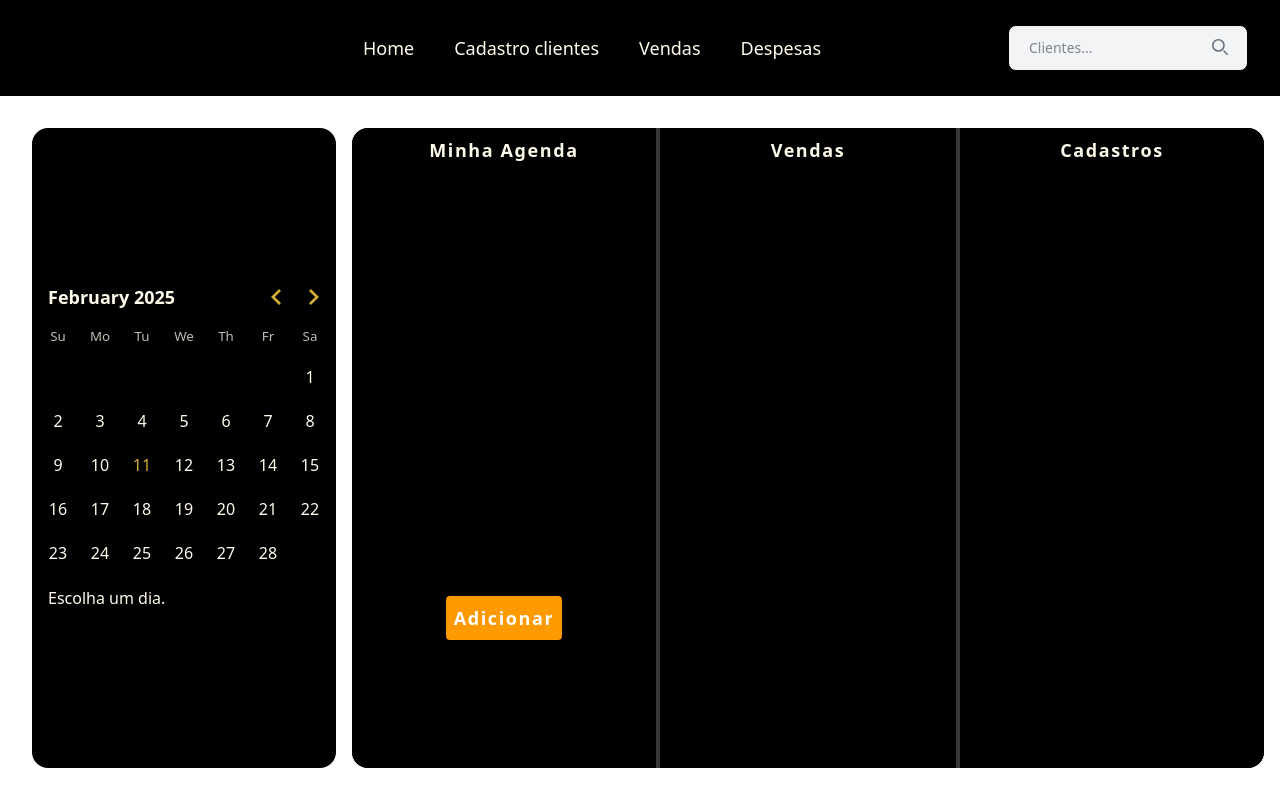
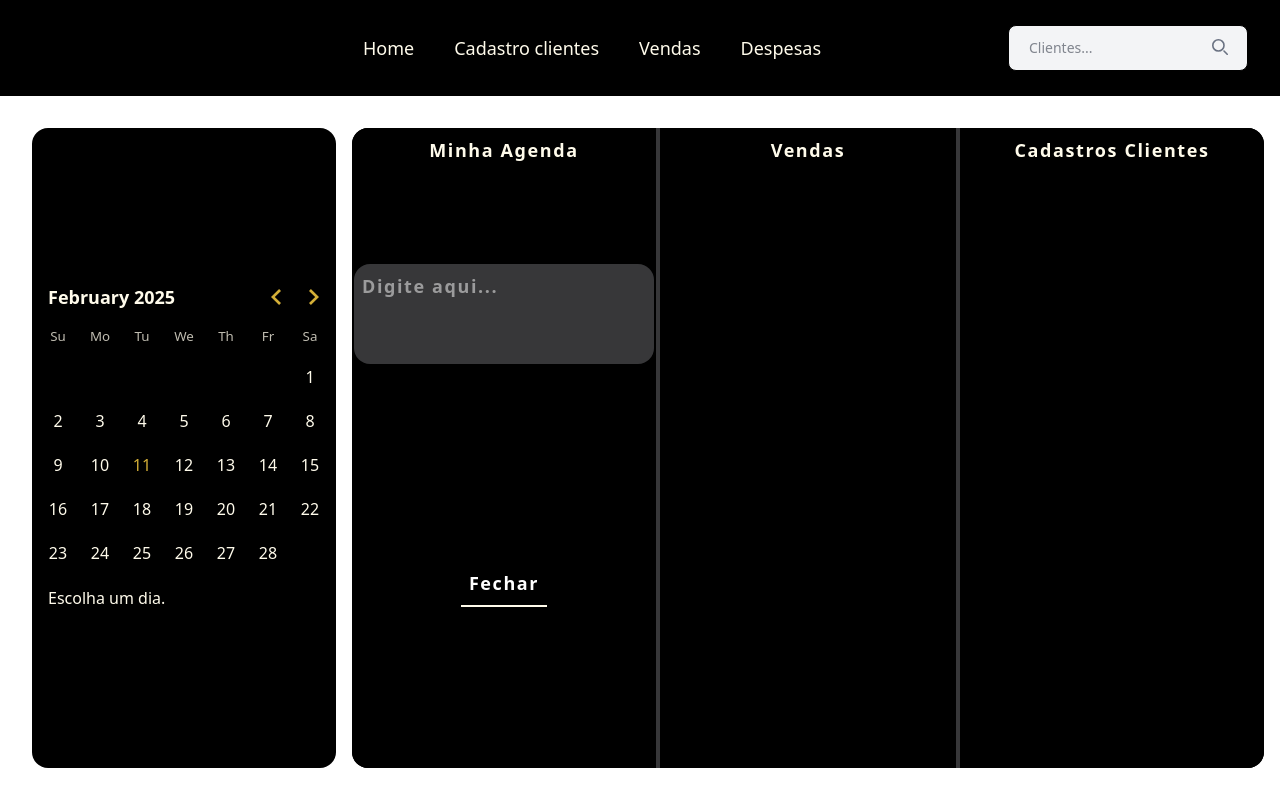
Before and after one commit to LeonardoLobas/Gest-o, a React (Vite) app: page /Home in a window 1280 px wide. Both pictures are taken after a click on the button "Adicionar". Built offline with nearby package versions, Linux system fonts and the light colour scheme.

Commit message:
Refatorar animações na página Home; adicionar funcionalidade de exibição para a seção "Adicionar" e atualizar títulos para "Vendas" e "Cadastros Clientes"

```diff
--- a/src/Home.tsx
+++ b/src/Home.tsx
@@ -2,22 +2,13 @@ import { useState } from "react";
 import { DayPicker } from "react-day-picker";
 import "react-day-picker/style.css";
 import "./daypicker-overrides.css";
-import { motion, useAnimation } from "framer-motion";
+import { AnimatePresence, motion } from "framer-motion";
 
 const Home = () => {
     const [selected, setSelected] = useState<Date>();
-    const [clicked, setClicked] = useState(false);
-    const controls = useAnimation();
 
-    const handleClick = () => {
-        if (!clicked) {
-            setClicked(true);
-            controls.start({
-                y: 170,
-                transition: { type: "spring", stiffness: 100 },
-            });
-        }
-    };
+    const [isVisible, setIsVisible] = useState(false);
+
     return (
         <div className="flex-1 bg-[#FFFDF3]h-full p-8 grid grid-cols-[25%_75%] gap-4 ">
             <div className="bg-black  text-amber-50 grid place-items-center rounded-2xl ">
@@ -34,36 +25,9 @@ const Home = () => {
             </div>
 
             <div className="bg-black text-amber-50 grid grid-cols-3 place-items-center text-lg tracking-[0.1rem] font-bold rounded-2xl overflow-hidden">
-                <motion.div
-                    className="col-span-1  border-[#373739] place-content-center h-full place-items-center w-full bg-black relative"
-                    initial={{
-                        y: -100,
-                    }}
-                    animate={{
-                        y: 0,
-                    }}
-                    transition={{
-                        duration: 0.8,
-                        ease: "easeOut",
-                    }}
-                >
-                    <h1 className="mt-2 w-full text-center absolute top-0">
-                        Minha Agenda
-                    </h1>
-                    <div>
-                        <motion.button
-                            className="p-2 bg-amber-500 cursor-pointer text-white rounded"
-                            onClick={handleClick}
-                            animate={controls}
-                            whileTap={{ scale: 0.9 }}
-                            transition={{ type: "spring", stiffness: 300 }}
-                        >
-                            Adicionar
-                        </motion.button>
-                    </div>
-                </motion.div>
-                <motion.div
-                    className="col-span-1 border-l-4 border-r-4 border-[#373739] h-full place-items-center w-full bg-black relative"
+                <motion.div className="col-span-1  border-[#373739]  h-full place-items-center w-full bg-black ">
+                    <motion.h1
+                        className="mt-2"
                         initial={{
                             borderTopWidth: 0,
                             borderBottomWidth: 0,
@@ -77,11 +41,42 @@ const Home = () => {
                             ease: "easeOut",
                         }}
                     >
-                    <h1 className="mt-2">Vendas</h1>
+                        Minha Agenda
+                    </motion.h1>
+                    <AnimatePresence mode="popLayout" initial={false}>
+                        {isVisible ? (
+                            <motion.div
+                                initial={{
+                                    opacity: 0,
+                                    scale: 0,
+                                }}
+                                animate={{ opacity: 1, scale: 1, y: 100 }}
+                                exit={{ opacity: 0, scale: 0 }}
+                                className="w-[300px] h-[100px] bg-[#373739] rounded-2xl"
+                                key="box"
+                            >
+                                <textarea
+                                    className="w-full h-full bg-transparent rounded-lg p-2 text-white outline-none resize-none"
+                                    placeholder="Digite aqui..."
+                                />
                             </motion.div>
-                <motion.div
-                    className="col-span-1  border-[#373739] h-full place-items-center w-full bg-black relative"
+                        ) : null}
+                        <div className="flex justify-center items-center w-full h-full">
+                            <motion.button
+                                className="p-2  border-b-2 border-amber-50 cursor-pointer flex items-center  text-white "
+                                onClick={() => setIsVisible(!isVisible)}
+                            >
+                                {isVisible ? "Fechar" : "Adicionar"}
+                            </motion.button>
+                        </div>
+                    </AnimatePresence>
+                </motion.div>
+                <motion.div className="col-span-1 border-l-4 border-r-4 border-[#373739] h-full place-items-center w-full bg-black relative">
+                    <motion.h1
+                        className="mt-2"
                         initial={{
+                            borderTopWidth: 0,
+                            borderBottomWidth: 0,
                             y: -100,
                         }}
                         animate={{
@@ -92,7 +87,27 @@ const Home = () => {
                             ease: "easeOut",
                         }}
                     >
-                    <h1 className="mt-2">Cadastros</h1>
+                        Vendas
+                    </motion.h1>
+                </motion.div>
+                <motion.div className="col-span-1  border-[#373739] h-full place-items-center w-full bg-black relative">
+                    <motion.h1
+                        className="mt-2"
+                        initial={{
+                            borderTopWidth: 0,
+                            borderBottomWidth: 0,
+                            y: -100,
+                        }}
+                        animate={{
+                            y: 0,
+                        }}
+                        transition={{
+                            duration: 0.8,
+                            ease: "easeOut",
+                        }}
+                    >
+                        Cadastros Clientes
+                    </motion.h1>
                 </motion.div>
             </div>
         </div>
```
Lines whose indentation alone changed are shown as unchanged.
